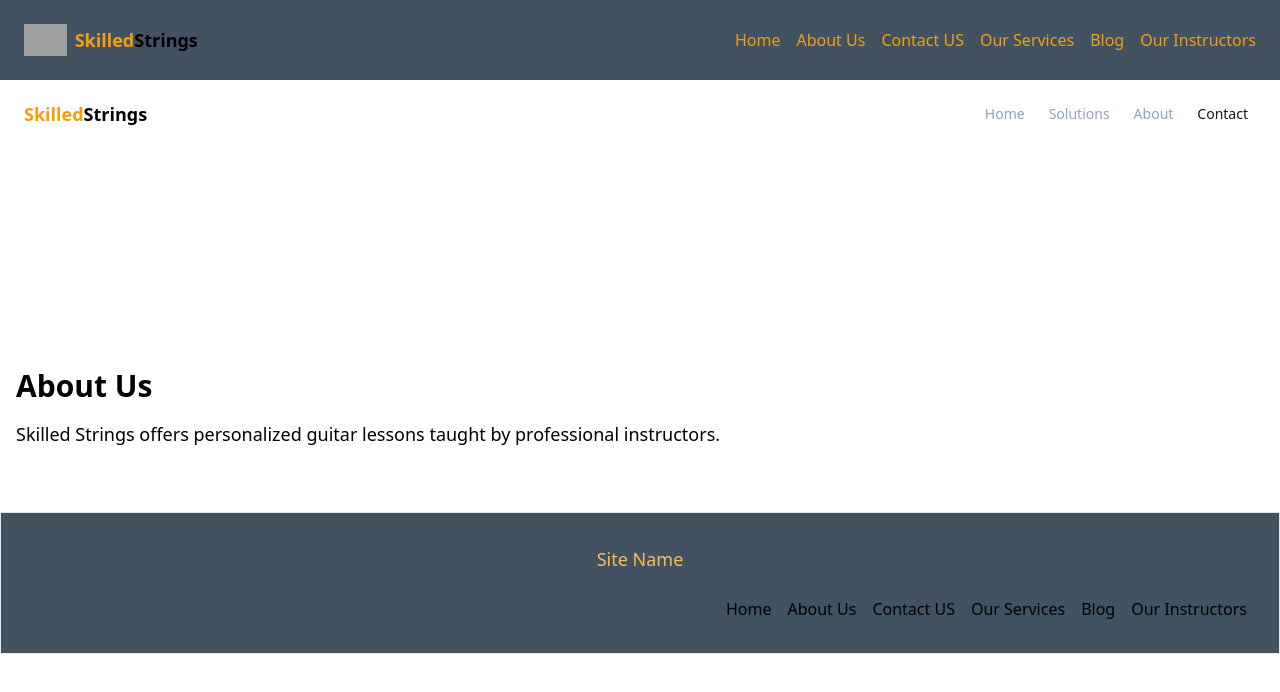
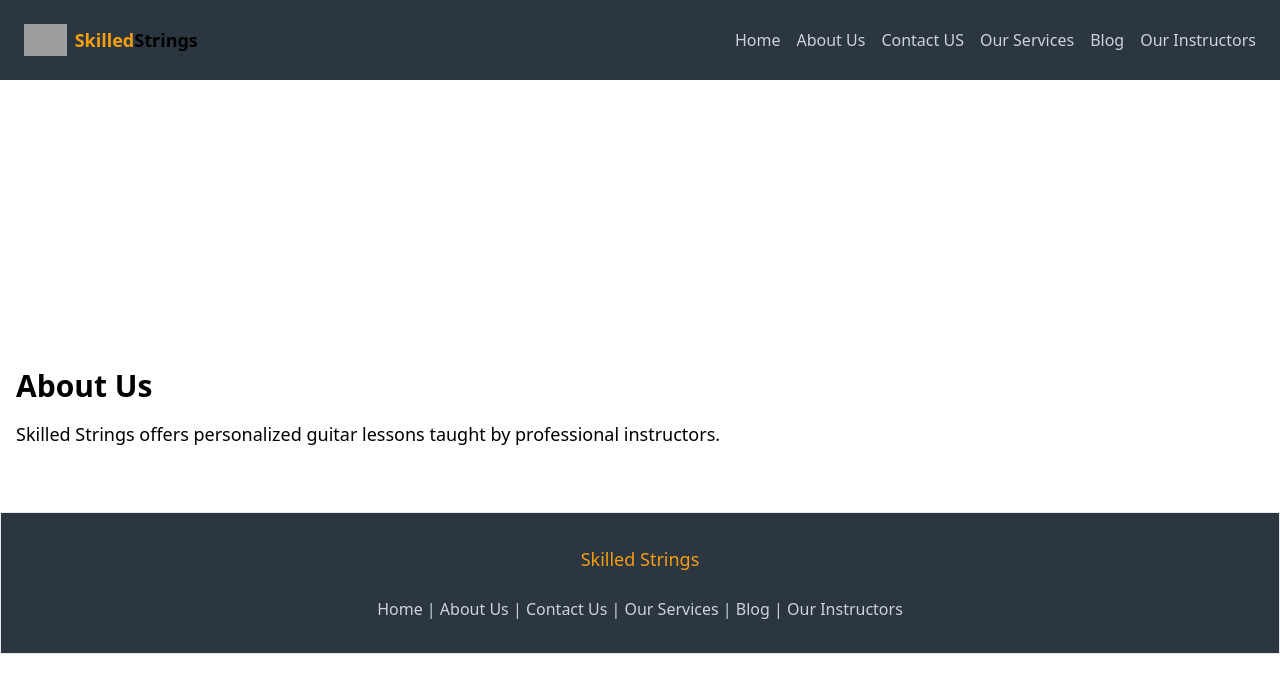
Before and after one commit to NayelBereket/web-development-final, a Nuxt app: page /page1 in a window 1280 px wide. Shown: the top 692 px of the page. Built offline with nearby package versions, Linux system fonts and the light colour scheme; grey boxes are pictures that could not be loaded.

Commit message:
Skilled Strings
most recent version

```diff
--- a/components/Footer.vue
+++ b/components/Footer.vue
@@ -1,14 +1,14 @@
 <template>
-    <footer class="bg-gull-gray-700 border-t text-center border gray-300 p-8">
-                <div class="text-buttercup-300 mb-6 text-lg">
-                    <nuxt-link to="/"> Site Name </nuxt-link>
+    <footer class="bg-gull-gray-800 border-t text-center border gray-300 p-8">
+                <div class="text-buttercup-500 mb-6 text-lg">
+                    <nuxt-link to="/"> Skilled Strings </nuxt-link>
                 </div>
-                <nav class="flex flex-row justify-end gap-4">
-                    <nuxt-link to="/"> Home </nuxt-link>
-                    <nuxt-link to="/page1"> About Us </nuxt-link>
-                    <nuxt-link to="/page2"> Contact US </nuxt-link>
-                    <nuxt-link to="/page3"> Our Services </nuxt-link>
-                    <nuxt-link to="/page4"> Blog </nuxt-link>
+                <nav class="text-gull-gray-200 text-center gap-6">
+                    <nuxt-link to="/"> Home | </nuxt-link>
+                    <nuxt-link to="/page1"> About Us | </nuxt-link>
+                    <nuxt-link to="/page2"> Contact Us | </nuxt-link>
+                    <nuxt-link to="/page3"> Our Services | </nuxt-link>
+                    <nuxt-link to="/page4"> Blog | </nuxt-link>
                     <nuxt-link to="/page5"> Our Instructors </nuxt-link>
                 </nav>
         </footer>
--- a/components/Header.vue
+++ b/components/Header.vue
@@ -1,5 +1,5 @@
 <template>
-    <header class="bg-gull-gray-700 py-2">
+    <header class="bg-gull-gray-800 py-2">
         <main class="container mx-auto flex w-full items-center justify-between py-4 px-6">
             <div class="flex items-center"> <!-- Changed from text-white to flex and items-center -->
                 <img src="/Users/lenovo/Downloads/Asset 7.png" alt="Skilled Strings Logo" class="h-8 mr-2"> <!-- Replace "/path/to/your/image.png" with the actual path to your image -->
@@ -13,7 +13,7 @@
                 </nav>
             </div>
 
-            <nav class="text-buttercup-500 flex flex-row justify-end gap-4">
+            <nav class="text-gull-gray-200 flex flex-row justify-end gap-4">
                 <nuxt-link to="/"> Home </nuxt-link>
                 <nuxt-link to="/page1"> About Us </nuxt-link>
                 <nuxt-link to="/page2"> Contact US </nuxt-link>
--- a/components/Hero.vue
+++ /dev/null
@@ -1,34 +0,0 @@
-<template>
-  <section class="container mx-auto px-8 py-36 text-center sm:px-12">
-<div
-  class="absolute left-0 top-64 -z-10 h-72 w-72 rounded-full bg-violet-500 opacity-10 blur-3xl dark:bg-violet-700"
-></div>
-<div
-  class="absolute right-0 top-24 -z-10 h-72 w-72 rounded-full bg-danger-500 opacity-10 blur-3xl dark:bg-danger-800"
-></div>
-<h1
-  class="mb-12 text-5xl font-extrabold leading-tight dark:text-slate-50 sm:text-6xl"
->
-  Get funding for your business growth
-</h1>
-<p class="mb-12 leading-relaxed text-slate-700 dark:text-slate-400">
-  UniqueFund provides access to fast and reliable financing solutions for
-  SMEs. We have partnership with trusted loan providers with wide range of
-  options.
-</p>
-<div
-  class="mx-auto flex w-fit flex-col space-y-4 sm:flex-row sm:space-y-0 sm:space-x-4"
->
-  <button
-    class="rounded-md border-0 bg-violet-500 px-12 py-2 text-base text-white shadow-lg shadow-violet-300 transition hover:bg-violet-600 hover:shadow-violet-400 dark:shadow-violet-900"
-  >
-    Register now
-  </button>
-  <button
-    class="rounded-md border-0 bg-slate-100 px-12 py-2 text-base text-dark-900 shadow-lg shadow-slate-100 transition hover:bg-white hover:shadow-slate-200 dark:shadow-slate-600"
-  >
-    Learn more
-  </button>
-</div>
-</section>
-</template>
--- /dev/null
+++ b/components/HeroSection.vue
@@ -0,0 +1,21 @@
+<template>
+    <div>
+      <HeroSection image="/Users/lenovo/Downloads/Skilled Strings Logo.png">
+        <h1 class="text-4xl font-bold mb-4">Welcome to Skilled Strings</h1>
+        <p class="text-lg mb-8">Learn guitar from experienced tutors in your local area.</p>
+        <button class="bg-blue-500 hover:bg-blue-600 text-white font-bold py-2 px-4 rounded">
+          Get Started
+        </button>
+      </HeroSection>
+    </div>
+  </template>
+
+  <script>
+  import HeroSection from '@/components/HeroSection.vue'
+
+  export default {
+    components: {
+      HeroSection
+    }
+  }
+  </script>
--- a/components/Nav.vue
+++ b/components/Nav.vue
@@ -4,200 +4,9 @@
     class="container mx-auto flex w-full items-center justify-between py-4 px-6"
   >
     <a href="#">
-      <div
-        class="w-full text-center text-lg font-extrabold sm:w-fit sm:text-left"
-      >
-        <span class="text-buttercup-500">Skilled</span>
-        <span class="dark:text-gull-gray-700">Strings</span>
-      </div>
+
     </a>
-    <nav class="hidden bg-white text-base dark:bg-slate-900 sm:block">
-      <ul class="flex items-center space-x-2">
-        <li class="group relative">
-          <a
-            class="block whitespace-nowrap px-2 py-2 text-sm text-slate-400 no-underline transition hover:text-slate-900 dark:hover:text-slate-50"
-            href="/"
-          >
-            Home
-          </a>
-        </li>
-        <li class="group relative">
-          <a
-            class="block whitespace-nowrap px-2 py-2 text-sm text-slate-400 no-underline transition hover:text-slate-900 dark:hover:text-slate-50"
-            href="#"
-          >
-            Solutions
-          </a>
-          <ul
-            class="invisible absolute z-30 space-y-2 rounded-lg border border-slate-50 bg-white p-4 opacity-0 shadow-xl transition-opacity delay-75 ease-in-out group-hover:visible group-hover:opacity-100 dark:border-slate-800 dark:bg-slate-900"
-          >
-            <li>
-              <a
-                class="undefined block whitespace-nowrap px-2 py-2 text-sm text-slate-400 no-underline transition hover:text-slate-900 dark:hover:text-slate-50"
-                href="#"
-              >
-                Business Line of Credit
-              </a>
-            </li>
-            <li>
-              <a
-                class="undefined block whitespace-nowrap px-2 py-2 text-sm text-slate-400 no-underline transition hover:text-slate-900 dark:hover:text-slate-50"
-                href="#"
-              >
-                SBA Loan
-              </a>
-            </li>
-            <li>
-              <a
-                class="undefined block whitespace-nowrap px-2 py-2 text-sm text-slate-400 no-underline transition hover:text-slate-900 dark:hover:text-slate-50"
-                href="#"
-              >
-                Revenue Based Financing
-              </a>
-            </li>
-            <li>
-              <a
-                class="undefined block whitespace-nowrap px-2 py-2 text-sm text-slate-400 no-underline transition hover:text-slate-900 dark:hover:text-slate-50"
-                href="#"
-              >
-                Invoice Factoring
-              </a>
-            </li>
-          </ul>
-        </li>
-        <li class="group relative">
-          <a
-            class="block whitespace-nowrap px-2 py-2 text-sm text-slate-400 no-underline transition hover:text-slate-900 dark:hover:text-slate-50"
-            href="/about"
-          >
-            About
-          </a>
-        </li>
-        <li class="group relative">
-          <a
-            class="block whitespace-nowrap px-2 py-2 text-sm text-slate-900 no-underline transition hover:text-slate-900 dark:text-slate-50 dark:hover:text-slate-50"
-            href="/contact"
-          >
-            Contact
-          </a>
-        </li>
-      </ul>
-    </nav>
-    <button
-      class="block text-slate-400 hover:text-slate-900 dark:hover:text-slate-50 sm:hidden"
-      title="Open navigation menu"
-    >
-      <svg
-        preserveAspectRatio="xMidYMid meet"
-        viewBox="0 0 24 24"
-        width="1.2em"
-        height="1.2em"
-      >
-        <path
-          fill="none"
-          stroke="currentColor"
-          stroke-linecap="round"
-          stroke-linejoin="round"
-          stroke-width="2"
-          d="M4 6h16M4 12h16M4 18h16"
-        ></path>
-      </svg>
-    </button>
-    <nav
-      class="fixed -right-2/3 top-0 z-20 h-full w-2/3 transform overflow-y-auto bg-white py-4 text-base transition dark:bg-slate-900 sm:hidden"
-    >
-      <ul class="flex flex-col space-y-2">
-        <li class="text-right">
-          <button
-            class="px-6 py-2 text-slate-400 hover:text-slate-900 dark:hover:text-slate-50"
-          >
-            <svg
-              preserveAspectRatio="xMidYMid meet"
-              viewBox="0 0 24 24"
-              width="1.2em"
-              height="1.2em"
-            >
-              <path
-                fill="none"
-                stroke="currentColor"
-                stroke-linecap="round"
-                stroke-linejoin="round"
-                stroke-width="2"
-                d="M5 12h14m-4 4l4-4m-4-4l4 4"
-              ></path>
-            </svg>
-          </button>
-        </li>
-        <li class="group relative w-full overflow-x-visible text-right">
-          <a
-            class="mx-4 block whitespace-nowrap px-2 py-2 text-sm text-slate-400 no-underline transition hover:text-slate-900 dark:hover:text-slate-50"
-            href="/"
-          >
-            Home
-          </a>
-        </li>
-        <li class="group relative w-full overflow-x-visible text-right">
-          <a
-            class="mx-4 block whitespace-nowrap px-2 py-2 text-sm text-slate-400 no-underline transition hover:text-slate-900 dark:hover:text-slate-50"
-            href="#"
-          >
-            Solutions
-          </a>
-          <ul
-            class="h-0 space-y-2 overflow-y-hidden bg-slate-50 px-4 py-0 transition-all delay-75 ease-in-out group-hover:h-full group-hover:py-4 dark:bg-slate-800"
-          >
-            <li>
-              <a
-                class="undefined block whitespace-nowrap px-2 py-2 text-sm text-slate-400 no-underline transition hover:text-slate-900 dark:hover:text-slate-50"
-                href="#"
-              >
-                Business Line of Credit
-              </a>
-            </li>
-            <li>
-              <a
-                class="undefined block whitespace-nowrap px-2 py-2 text-sm text-slate-400 no-underline transition hover:text-slate-900 dark:hover:text-slate-50"
-                href="#"
-              >
-                SBA Loan
-              </a>
-            </li>
-            <li>
-              <a
-                class="undefined block whitespace-nowrap px-2 py-2 text-sm text-slate-400 no-underline transition hover:text-slate-900 dark:hover:text-slate-50"
-                href="#"
-              >
-                Revenue Based Financing
-              </a>
-            </li>
-            <li>
-              <a
-                class="undefined block whitespace-nowrap px-2 py-2 text-sm text-slate-400 no-underline transition hover:text-slate-900 dark:hover:text-slate-50"
-                href="#"
-              >
-                Invoice Factoring
-              </a>
-            </li>
-          </ul>
-        </li>
-        <li class="group relative w-full overflow-x-visible text-right">
-          <a
-            class="mx-4 block whitespace-nowrap px-2 py-2 text-sm text-slate-400 no-underline transition hover:text-slate-900 dark:hover:text-slate-50"
-            href="/about"
-          >
-            About
-          </a>
-        </li>
-        <li class="group relative w-full overflow-x-visible text-right">
-          <a
-            class="mx-4 block whitespace-nowrap px-2 py-2 text-sm text-slate-900 no-underline transition hover:text-slate-900 dark:text-slate-50 dark:hover:text-slate-50"
-            href="/contact"
-          >
-            Contact
-          </a>
-        </li>
-      </ul>
-    </nav>
+
   </header>
 </div>
 </template>
--- a/pages/index.vue
+++ b/pages/index.vue
@@ -1,9 +1,11 @@
 <template>
-    <div class="container mx-auto px-4 py-8">
+  <div>
+    <HeroSection image="/Users/lenovo/Downloads/Skilled Strings Logo.png">
       <h1 class="text-4xl font-bold mb-4">Welcome to Skilled Strings</h1>
       <p class="text-lg mb-8">Learn guitar from experienced tutors in your local area.</p>
       <button class="bg-blue-500 hover:bg-blue-600 text-white font-bold py-2 px-4 rounded">
         Get Started
       </button>
-    </div>
-  </template>
+    </HeroSection>
+  </div>
+</template>
```
